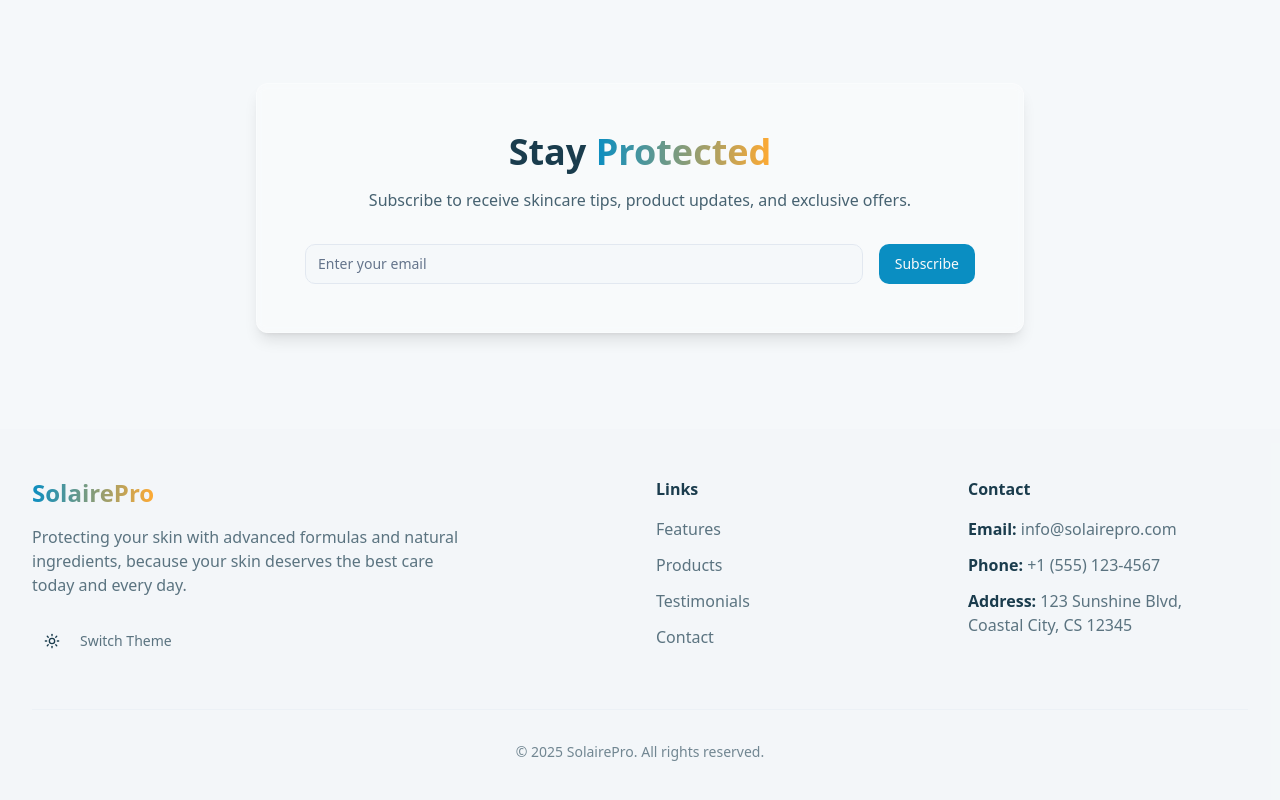
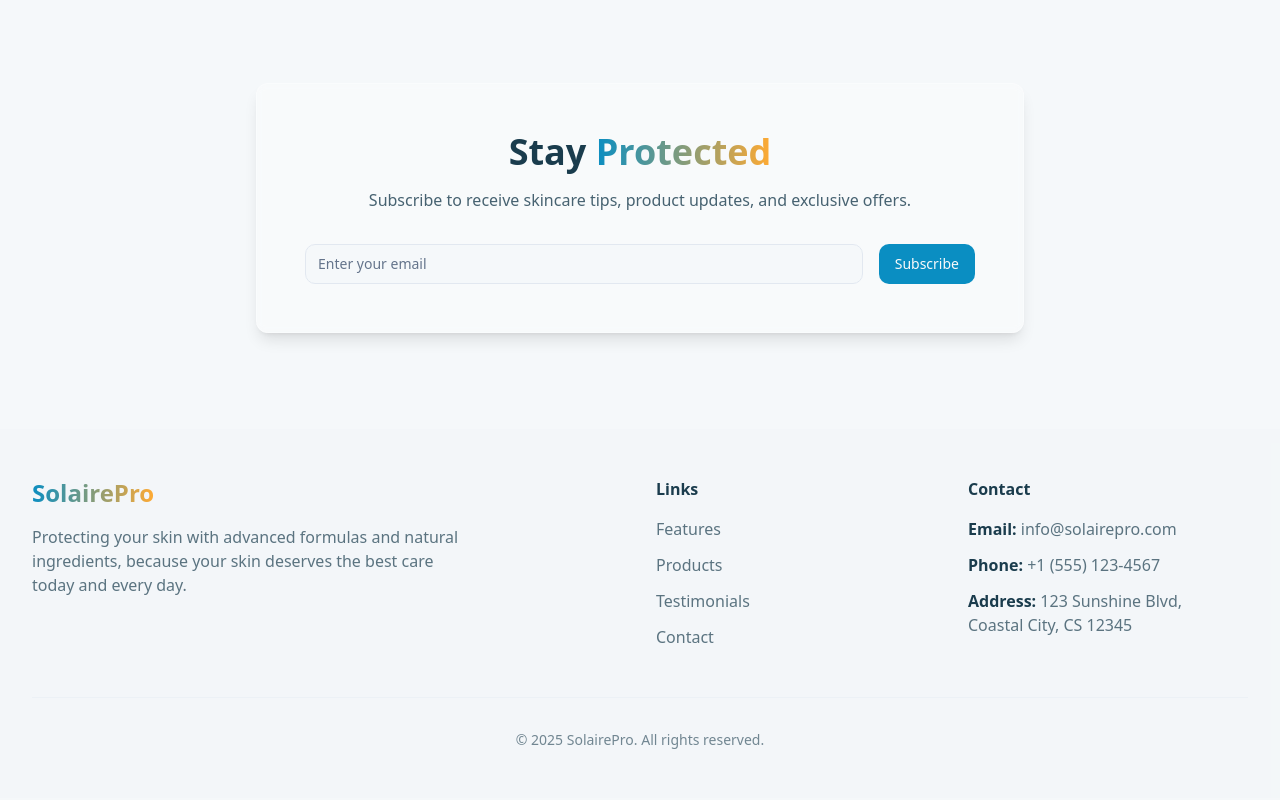
Before and after one commit to zobirofkir/sun-kissed-design-react, a React (Vite) app: page / in a window 1280 px wide. Shown: the part 3876-4676 px from the top of the page. Built offline with nearby package versions, Linux system fonts and the light colour scheme.

Commit message:
remove switching to dark and light mode

```diff
--- a/src/components/Footer.tsx
+++ b/src/components/Footer.tsx
@@ -14,10 +14,6 @@ export function Footer() {
               Protecting your skin with advanced formulas and natural ingredients,
               because your skin deserves the best care today and every day.
             </p>
-            <div className="flex items-center gap-2">
-              <ThemeToggle />
-              <span className="text-sm text-foreground/70">Switch Theme</span>
-            </div>
           </div>
 
           <div>
```
